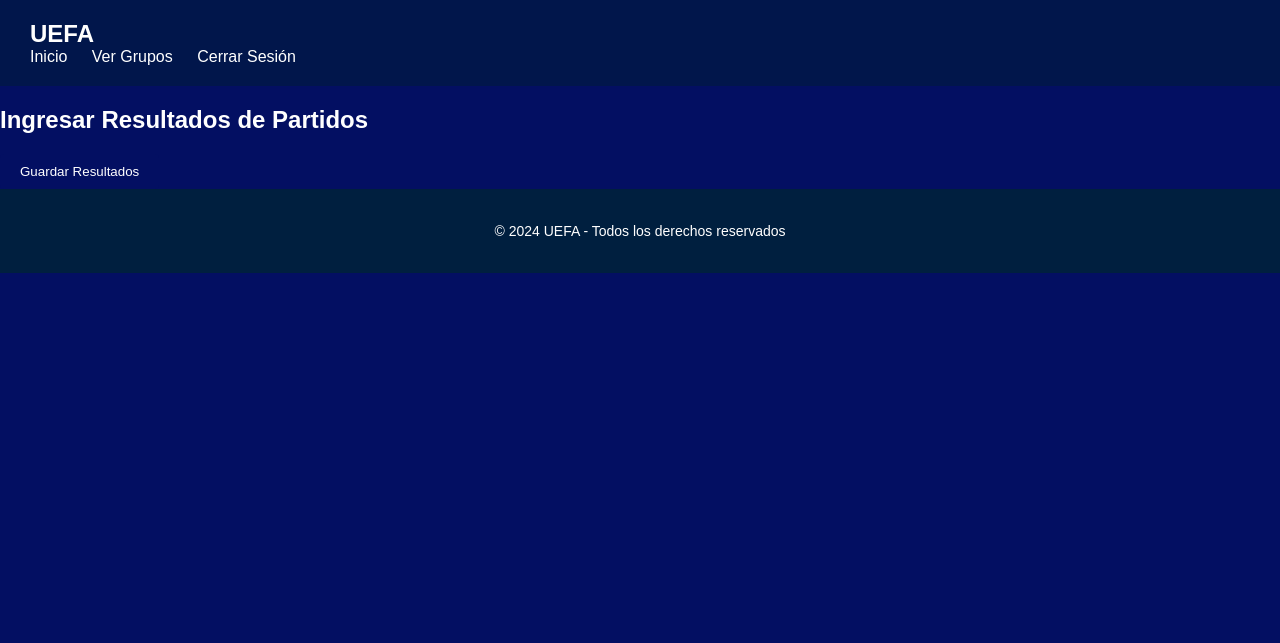
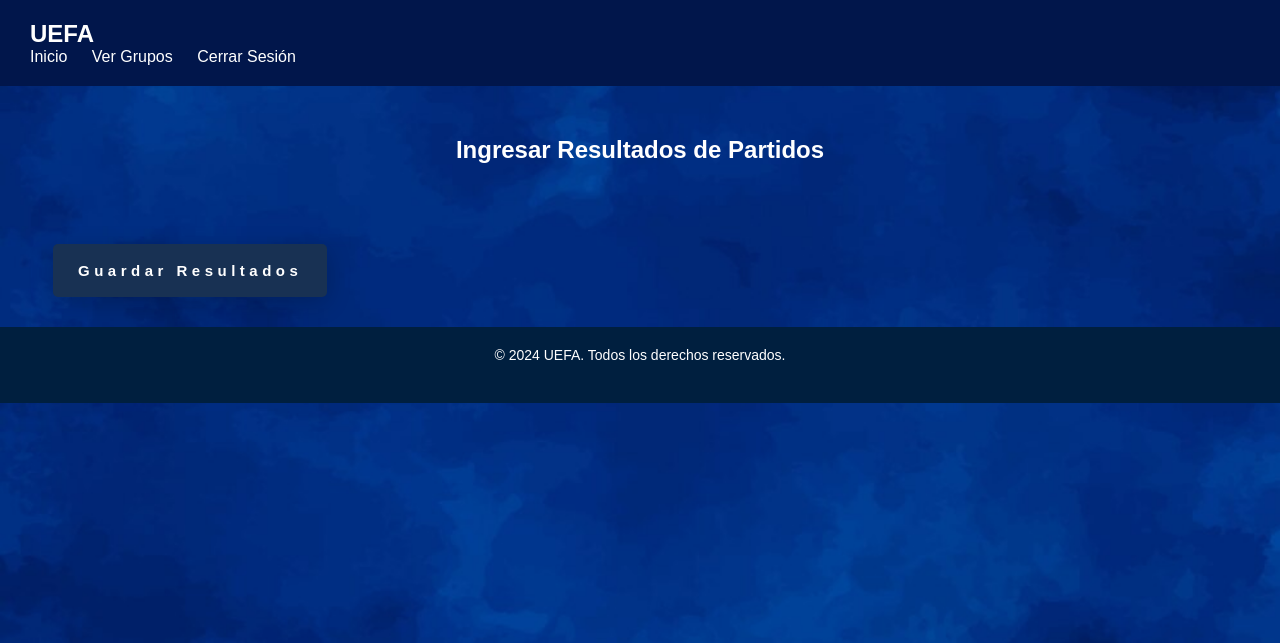
Before and after one commit to Jereyi-15/Proyecto1, a PHP site: page /php/ingresarResultados.php in a window 1280 px wide. Shown: the top 643 px of the page. Run offline with PHP 8.4, Linux system fonts and the light colour scheme; the visitor is signed in with stand-in values (Sample User, id 1); data that the repository does not hold is empty.

Commit message:
actualizacion de ingreso de resultados

```diff
--- a/css/styleIngresarResultados.css
+++ b/css/styleIngresarResultados.css
@@ -1,6 +1,13 @@
+* {
+    margin: 0;
+    padding: 0;
+    box-sizing: border-box;
+}
+
 body {
     font-family: Arial, sans-serif;
-    background-color:  #030F62;
+    background: url(../images/fondoAzul.jpeg) no-repeat;
+    background-size: cover;
 
     color: #fff;
     margin: 0;
@@ -8,9 +15,25 @@ body {
 
 }
 
+.titulo{
+    color: #fff;
+    text-align: center;
+    margin-top: 50px;
+    margin-bottom: 50px;
+}
+
 h2, h3 {
     color: #fff;
+    text-align: center;
+    margin-bottom: 20px;
 
+}
+
+p {
+    color: #fff;
+    text-align: center;
+    margin-bottom: 20px;
+    font-size: 18px;
 }
 
 form {
@@ -30,16 +92,9 @@ input[type="number"] {
     padding: 5px;
     border-radius: 4px;
     border: 1px solid #ccc;
+    margin-bottom: 10px;
 }
 
-button[type="submit"] {
-    background-color:  #030F62;
-    color: #fff;
-    border: none;
-    padding: 10px 20px;
-    border-radius: 4px;
-    cursor: pointer;
-}
 
 button[type="submit"]:hover {
     background-color: #0056b3;
@@ -85,25 +140,83 @@ nav ul li a {
 }
 
 button {
-    background-color: #333;
+    position: relative;
+    display: flex;
+    justify-content: center;
+    align-items: center;
+    border-radius: 5px;
+    background: #183153;
+    font-family: "Montserrat", sans-serif;
+    box-shadow: 0px 6px 24px 0px rgba(0, 0, 0, 0.2);
+    overflow: hidden;
+    cursor: pointer;
+    border: none;
+    margin-left: 53px;
+    margin-top: 30px;
+  }
+
+  button:after {
+    content: " ";
+    width: 0%;
+    height: 100%;
+    background: #ffd401;
+    position: absolute;
+    transition: all 0.4s ease-in-out;
+    right: 0;
+  }
+
+  button:hover::after {
+    right: auto;
+    left: 0;
+    width: 100%;
+  }
+
+  button span {
+    text-align: center;
+    text-decoration: none;
+    width: 100%;
+    padding: 18px 25px;
     color: #fff;
-    border: none;
-    padding: 10px 20px;
-    border-radius: 5px;
-    cursor: pointer;
-}
+    font-size: 1.125em;
+    font-weight: 700;
+    letter-spacing: 0.3em;
+    z-index: 20;
+    transition: all 0.3s ease-in-out;
+  }
+
+  button:hover span {
+    color: #183153;
+    animation: scaleUp 0.3s ease-in-out;
+  }
+
+  @keyframes scaleUp {
+    0% {
+      transform: scale(1);
+    }
+
+    50% {
+      transform: scale(0.95);
+    }
+
+    100% {
+      transform: scale(1);
+    }
+  }
+
 
 .footer {
     background-color: #001f3f;
     color: #fff;
-    padding: 20px 0;
+    padding: 20px;
     text-align: center;
-    margin: auto;
+    margin-top: 30px;
+    width: 100%;
 }
 
 .footer p {
     font-size: 14px;
 }
+
 .group{
     flex: 0 0 calc(30% - 20px);
     margin: 10px;
--- a/php/connect.php
+++ b/php/connect.php
@@ -1,5 +1,5 @@
 <?php
-	$mysqli= new mysqli("localhost", "root", "", "proyecto1",3306);
+	$mysqli= new mysqli("localhost", "root", "", "proyecto1", 3308);
 	if(mysqli_connect_errno()){
 		echo "Este sitio esta presentando problemas";
 	}
--- a/php/ingresarResultados.php
+++ b/php/ingresarResultados.php
@@ -44,7 +44,7 @@ require_once "connect.php";
 
 <body>
 
-    <h2>Ingresar Resultados de Partidos</h2>
+    <h2 class="titulo">Ingresar Resultados de Partidos</h2>
     <form action="actualizarEstadisticas.php" method="post">
     <?php
 // Obtener los grupos disponibles
@@ -67,9 +67,10 @@ require_once "connect.php";
                 $equipo_visitante = $equipo_visitante['nombre_equipo'];
 
                 // Generar los campos del formulario para ingresar los resultados
+                echo "<div class='card'>";
                 echo "<div class='group'>";
-                        echo "<h3>Grupo $grupo</h3>";
-                        echo "<p><b>$equipo_local vs $equipo_visitante</b></p>";
+                echo "<h2>Grupo $grupo</h2>";
+                echo "<p><b>$equipo_local<br> vs<br> $equipo_visitante</b></p>";
                 echo "<label>Goles $equipo_local:</label>";
                 echo "<input type='number' name='goles_local[]'>";
                 echo "<label>Goles $equipo_visitante:</label>";
@@ -77,19 +78,25 @@ require_once "connect.php";
                 echo "<input type='hidden' name='equipo_local[]' value='$equipo_local'>";
                 echo "<input type='hidden' name='equipo_visitante[]' value='$equipo_visitante'>";
                 echo "<br>";
-                        echo "</div>";
+                echo "</div>"; // Cerrar div.group
+                echo "</div>"; // Cerrar div.card
+
             }
         }
     }
 }
 ?>
-        <button type="submit">Guardar Resultados</button>
+
+    <button>
+        <span>Guardar Resultados</span>
+    </button>
+
     </form>
 </body>
 
 <footer>
 <div class="footer">
-            <p>&copy; 2024 UEFA - Todos los derechos reservados</p>
+      <p>&copy; 2024 UEFA. Todos los derechos reservados.</p>
     </div>
 </footer>
 
```
Also changed, not shown: other parts of css/styleIngresarResultados.css (+39 -0 lines), images/fondoAzul.jpeg (added). Lines whose indentation alone changed are shown as unchanged.
